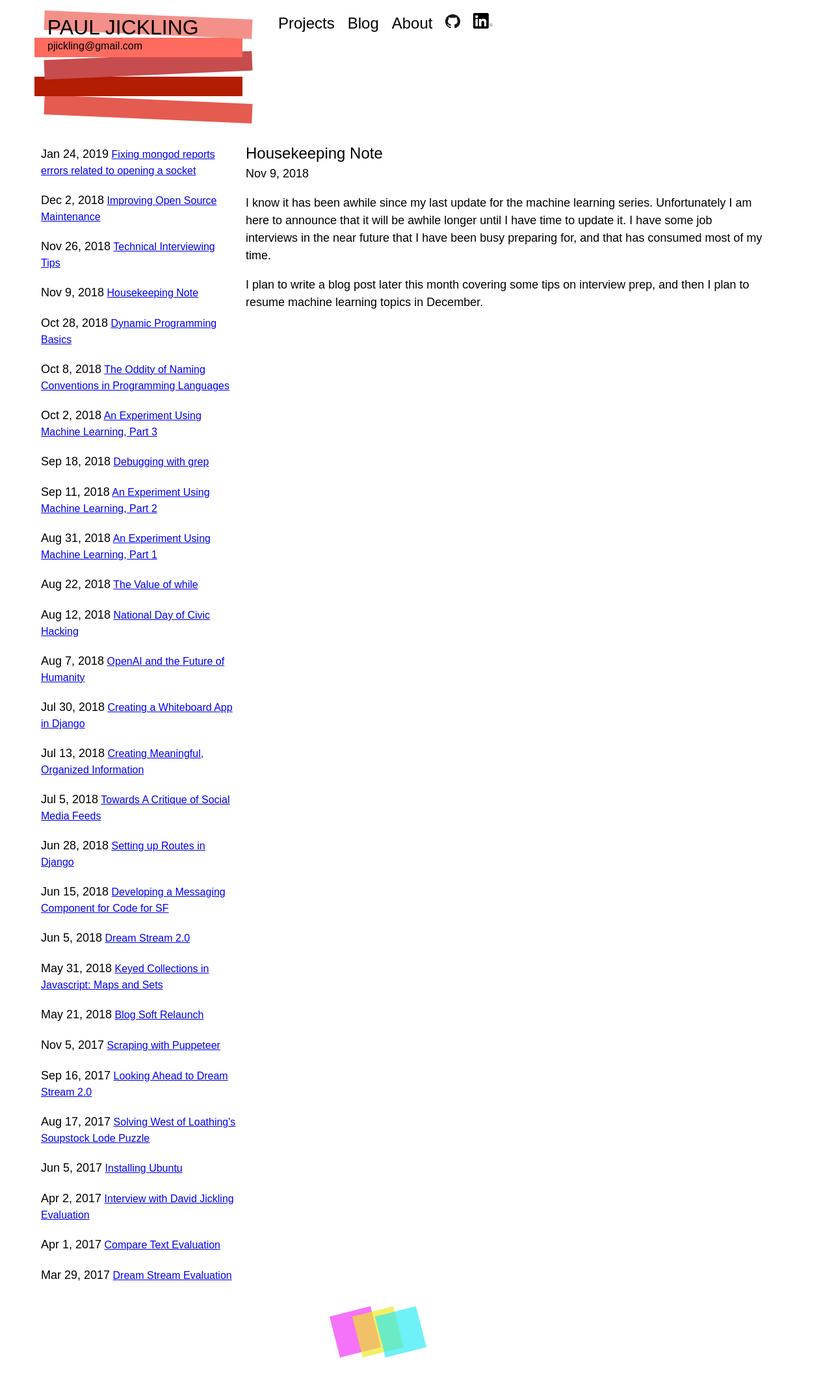
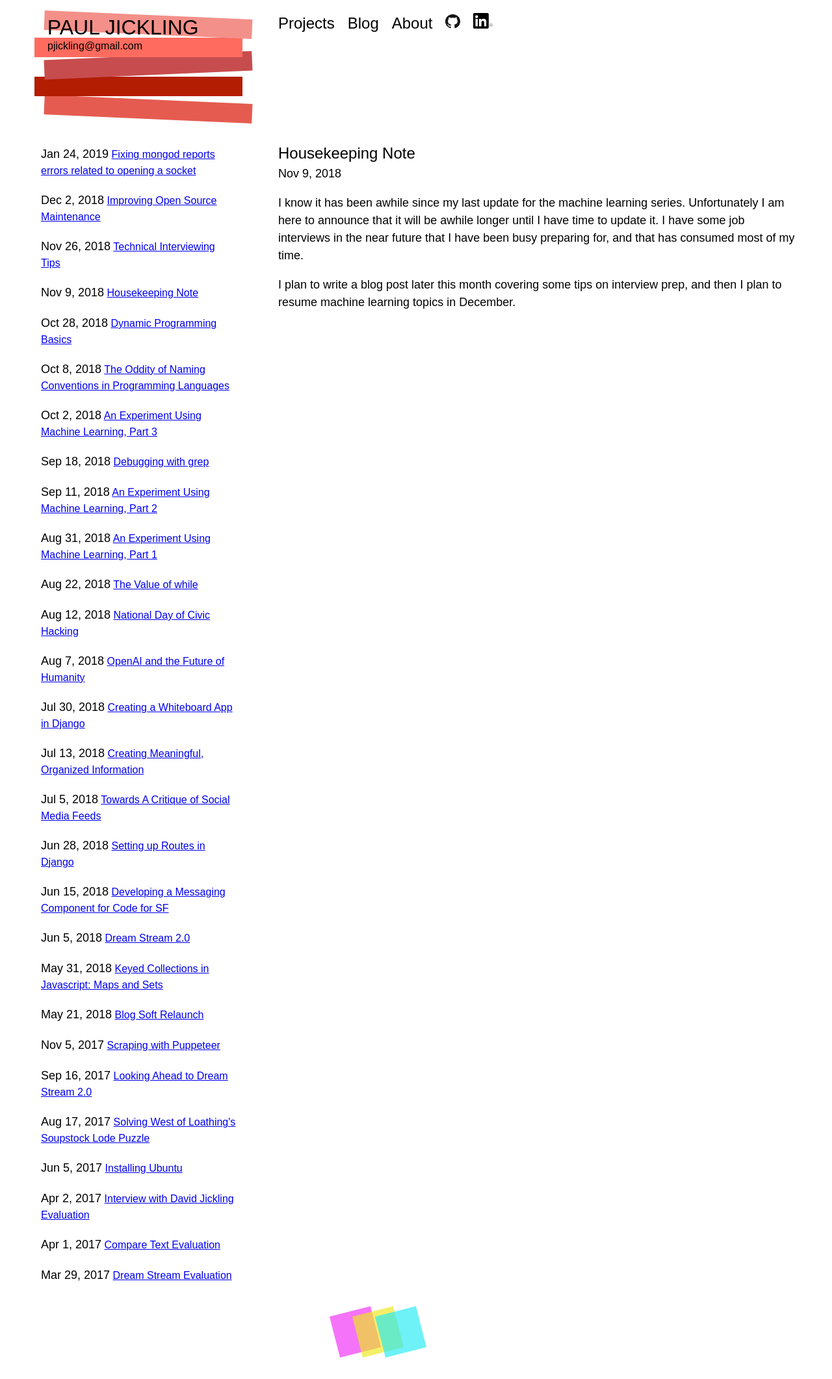
Before and after one commit to pauljickling/pauljickling.github.io, a Jekyll site: the page built from _posts/2018-11-09-housekeeping.markdown, in a window 1280 px wide. Shown: the whole page at 65% size. Built offline with Jekyll 4.4.1, drawn with Linux system fonts in a browser that asks for light colours; some web fonts are replaced.

Commit message:
Removed commented out code and fixed alignment issue for blog posts

```diff
--- a/assets/main.css
+++ b/assets/main.css
@@ -452,7 +452,7 @@ span#email {
 
 @media screen and (min-width: 600px) {
   .blog-grid {
-    grid-template-columns: 500px auto;
+    grid-template-columns: 400px auto;
   }
   .nav-container {
     margin-left: 40px;
@@ -461,9 +461,6 @@ span#email {
 }
 
 @media screen and (min-width: 1080px) {
-  div.blog-grid {
-    grid-template-columns: 1fr 3fr;
-  }
   ul.post-list {
     margin-left: 10px;
   }
@@ -471,15 +468,6 @@ span#email {
     width: 100%;
     margin-left: 5px;
   }
-/*
-  div.post-content {
-    margin-left: -50px;
-  }
-
-  header.post-header {
-    margin-left: -50px;
-  }
-*/
   #about-grid {
     margin-left: 60px;
     margin-right: 60px;
```
